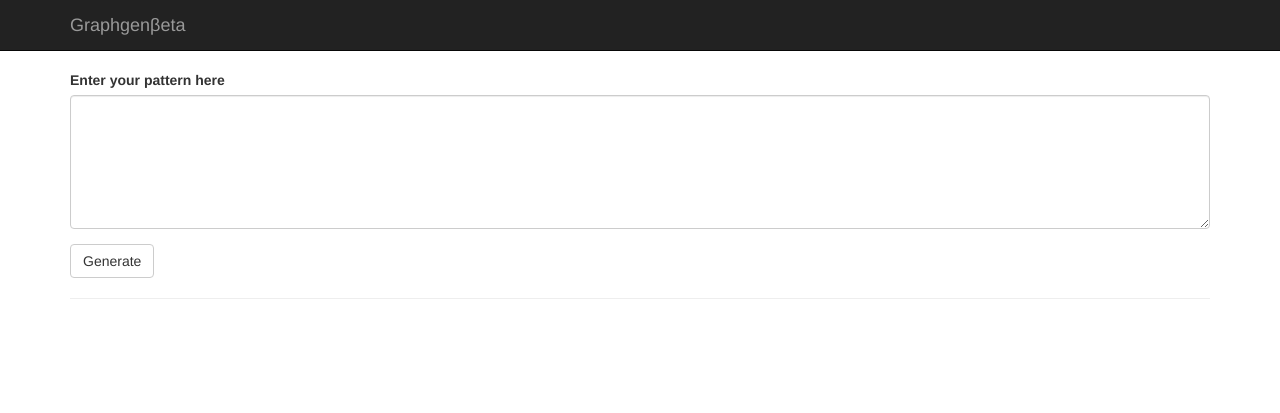
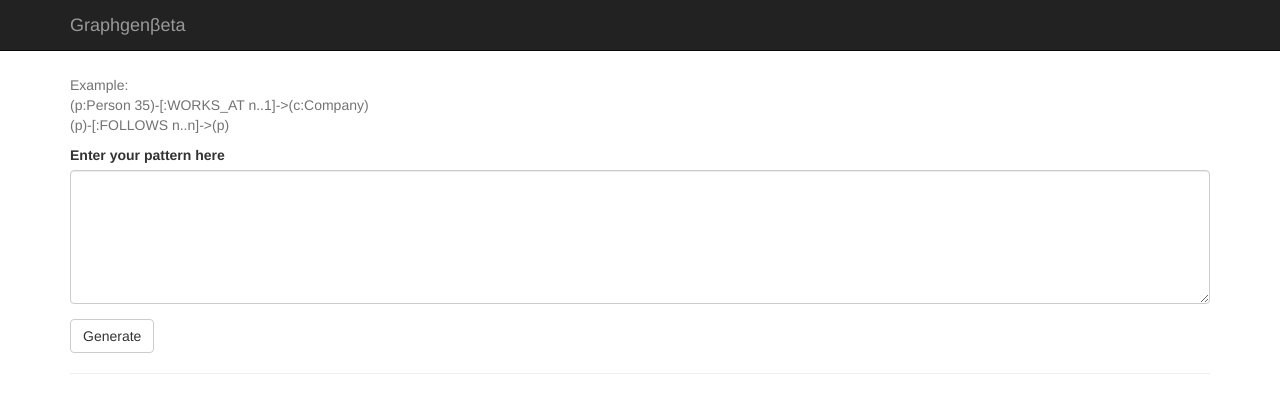
Before and after one commit to neoxygen/graphgen, a PHP site: template src/Views/base.html.twig in a window 1280 px wide. Shown: the top 413 px of the page. Run offline with PHP 8.4, Linux system fonts and the light colour scheme; the template is opened without the code that fills it, so the values that code supplies are empty; some libraries are stand-ins or nearby versions.

Commit message:
auto witdth

```diff
--- a/src/Views/base.html.twig
+++ b/src/Views/base.html.twig
@@ -24,6 +24,12 @@
     <![endif]-->
     <style>
         body { padding-top: 70px; }
+
+        #alchemy {
+            width: 80%;
+            margin-left: auto;
+            margin-right: auto;
+        }
 
     </style>
 </head>
@@ -57,6 +63,9 @@
         <div class="col-xs-12">
         <form role="form" id="patternForm" method="POST" action="{{ path('api_pattern_transform') }}">
             <div class="form-group">
+                <span class="help-block">Example: <br/>
+                (p:Person 35)-[:WORKS_AT n..1]->(c:Company)<br/>
+                (p)-[:FOLLOWS n..n]->(p)</span>
                 <label for="patternBox">Enter your pattern here</label>
                 <textarea id="patternBox" class="form-control" rows="6" placeholder=""></textarea>
             </div>
@@ -111,7 +120,10 @@ $(document).ready(function() {
             });
 
             var config = {
-                dataSource: g
+                dataSource: g,
+                cluster: false,
+                forceLocked: true,
+                collisionDetection: false
             };
             console.log(g);
             alchemy.begin(config)
```
